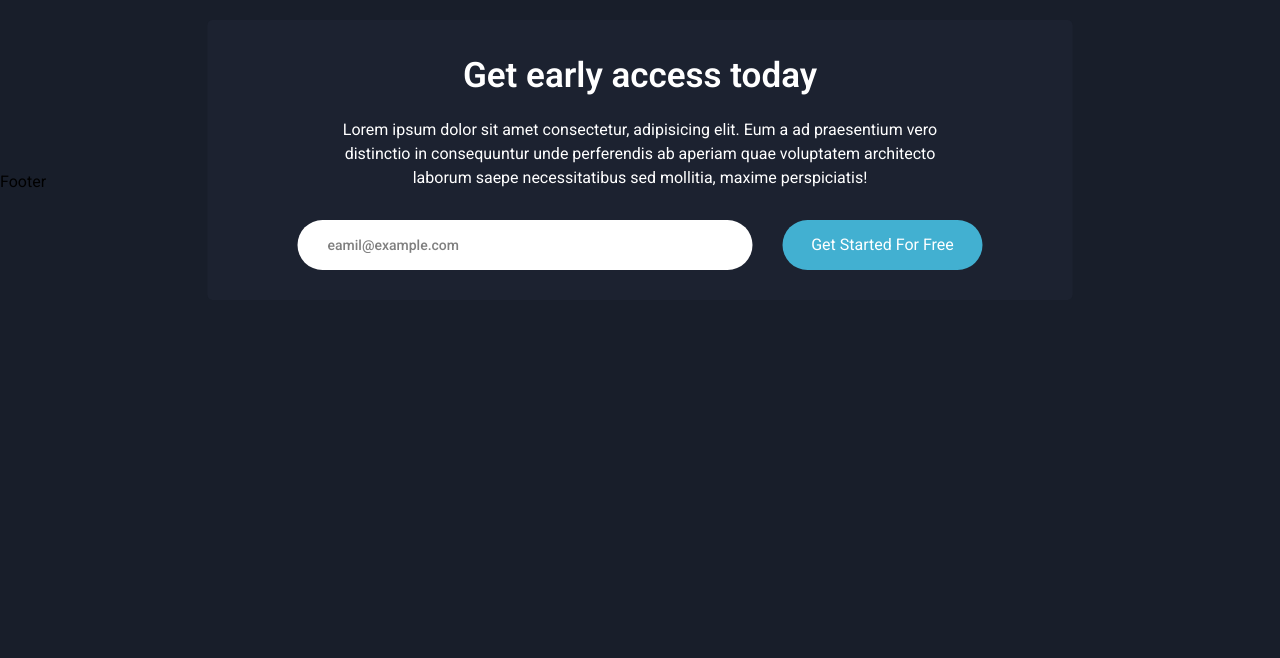
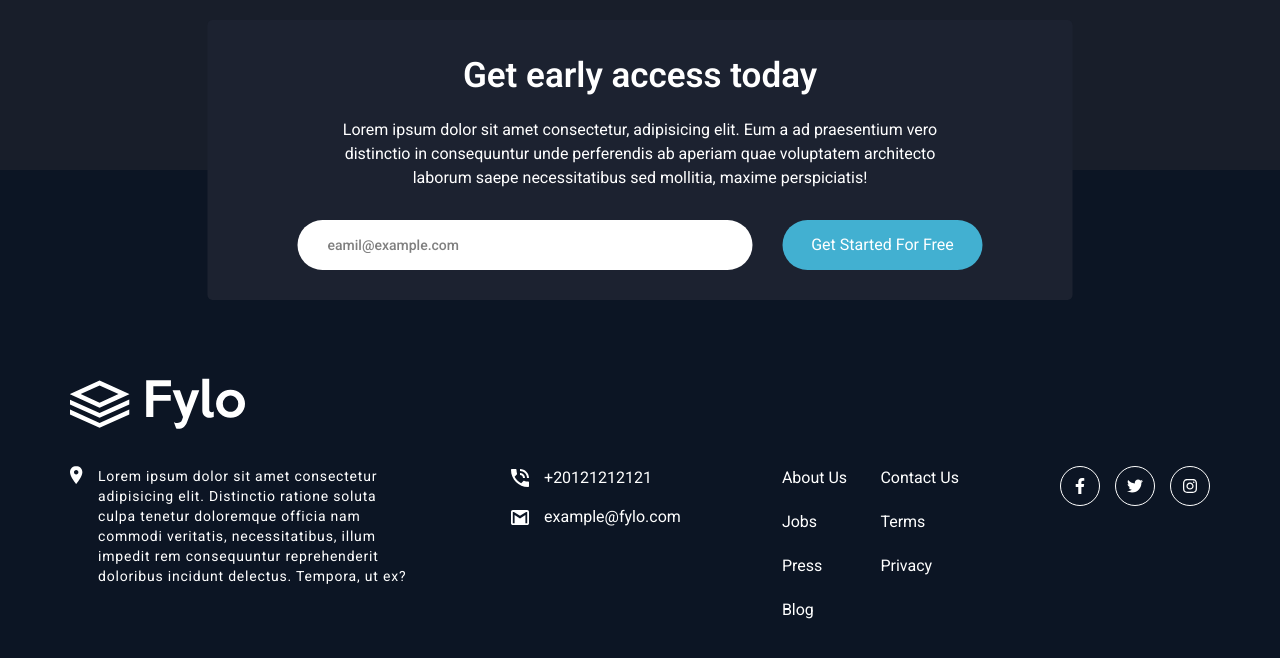
Before and after one commit to AhmedMstafa/fylo, a React (Vite) app: page / in a window 1280 px wide. Shown: the part 2875-3533 px from the top of the page. Built offline with nearby package versions, Linux system fonts and the light colour scheme.

Commit message:
Add footer

```diff
--- a/package.json
+++ b/package.json
@@ -13,6 +13,8 @@
     "@tailwindcss/vite": "^4.0.6",
     "react": "^19.0.0",
     "react-dom": "^19.0.0",
+    "react-icons": "^5.4.0",
+    "react-router-dom": "^7.1.5",
     "tailwindcss": "^4.0.6"
   },
   "devDependencies": {
--- a/src/components/Footer.jsx
+++ b/src/components/Footer.jsx
@@ -1,3 +1,94 @@
+import { useState } from 'react';
+import { FaFacebookF, FaTwitter, FaInstagram } from 'react-icons/fa';
+
 export default function Footer() {
-  return <div>Footer</div>;
+  const [contact] = useState([
+    { icon: 'icon-phone.svg', text: '+20121212121' },
+    { icon: 'icon-email.svg', text: 'example@fylo.com' },
+  ]);
+
+  const [links] = useState([
+    'About Us',
+    'Contact Us',
+    'Jobs',
+    'Terms',
+    'Press',
+    'Privacy',
+    'Blog',
+  ]);
+
+  const [socialIcons] = useState(['facebook', 'twitter', 'instagram']);
+
+  return (
+    <section className="bg-[#0c1524] pt-[320px] md:pt-[200px] pb-[100px] text-white ">
+      <div className="container">
+        <a href="/">
+          <img
+            src="/src/assets/images/logo.svg"
+            alt="logo-img"
+            className="w-[175px] h-[66px] object-contain"
+          />
+        </a>
+        <div className="flex justify-between flex-wrap flex-col md:flex-row gap-[30px] mt-[30px]">
+          <div className="flex items-start gap-[15px] w-[340px] max-w-full">
+            <img
+              src="/src/assets/images/icon-location.svg"
+              alt="location-img"
+              className="w-[18px] h-[18px] object-contain"
+            />
+            <p className=" font-normal text-sm tracking-[0.8px] ">
+              Lorem ipsum dolor sit amet consectetur adipisicing elit.
+              Distinctio ratione soluta culpa tenetur doloremque officia nam
+              commodi veritatis, necessitatibus, illum impedit rem consequuntur
+              reprehenderit doloribus incidunt delectus. Tempora, ut ex?
+            </p>
+          </div>
+          <div>
+            {contact.map((item) => (
+              <div
+                key={item.text}
+                className="flex items-center gap-[15px] mb-[15px] last-of-type:mb-0"
+              >
+                <img
+                  src={`/src/assets/images/${item.icon}`}
+                  alt="icon"
+                  className="w-[18px] h-[18px] object-contain"
+                />
+                <p>{item.text}</p>
+              </div>
+            ))}
+          </div>
+          <ul className="grid grid-cols-1 md:grid-cols-2 gap-[20px]">
+            {links.map((item) => (
+              <li key={item}>
+                <a
+                  href={item.toLowerCase()}
+                  className=" hover:text-primary transition-all duration-200 text-base"
+                >
+                  {item}
+                </a>
+              </li>
+            ))}
+          </ul>
+          <ul className="flex gap-[15px] w-full justify-center md:w-auto">
+            {socialIcons.map((item) => (
+              <li key={item}>
+                <a href={item} className="group">
+                  <div className="w-[40px] h-[40px] element-center border border-white rounded-[50%]">
+                    {item === 'facebook' ? (
+                      <FaFacebookF className="  group-hover:text-primary transition-all duration-200" />
+                    ) : item === 'twitter' ? (
+                      <FaTwitter className="  group-hover:text-primary transition-all duration-200" />
+                    ) : (
+                      <FaInstagram className="  group-hover:text-primary transition-all duration-200" />
+                    )}
+                  </div>
+                </a>
+              </li>
+            ))}
+          </ul>
+        </div>
+      </div>
+    </section>
+  );
 }
```
Also changed, not shown: 1 other file (tests, documents, lock files or other folders).
